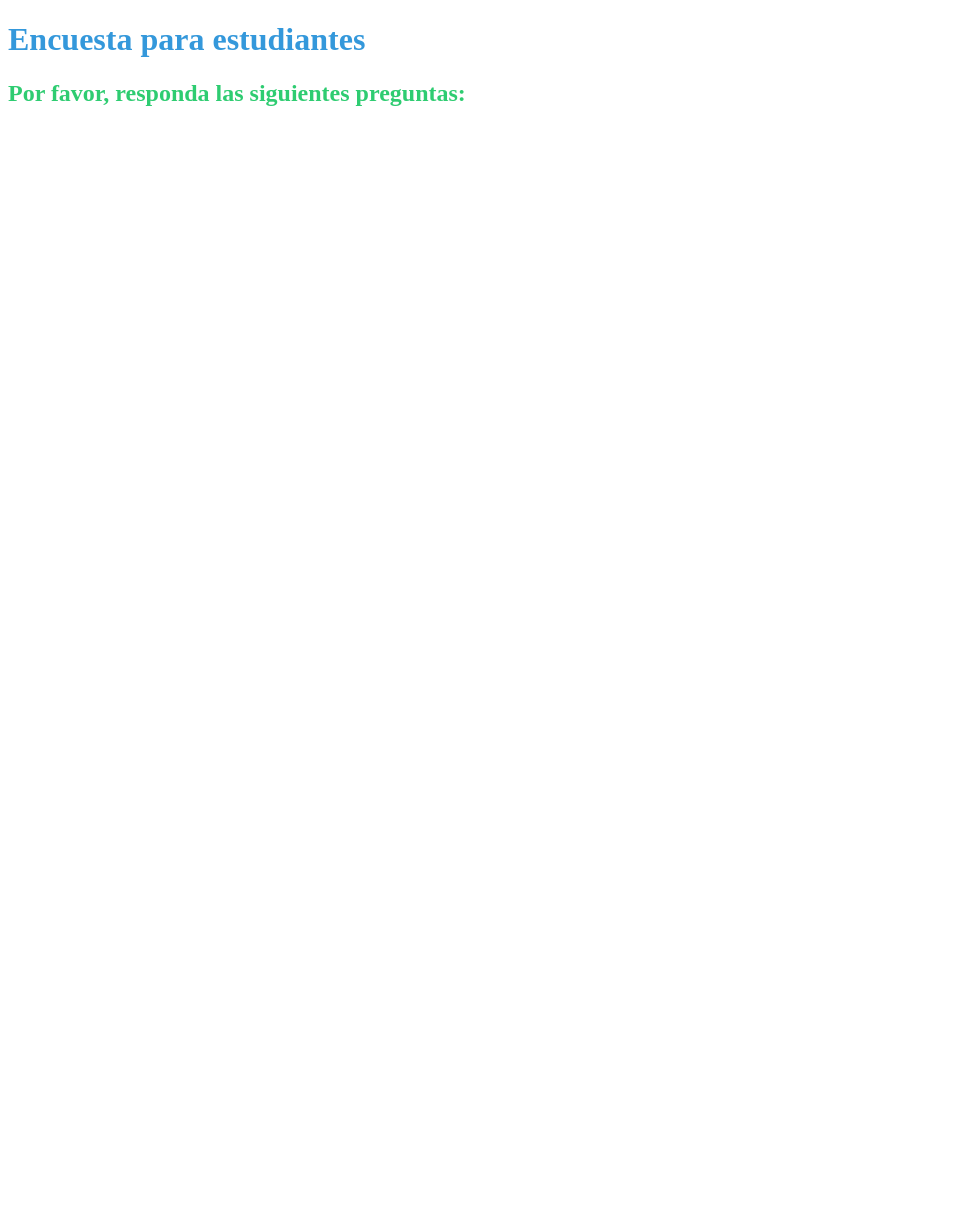
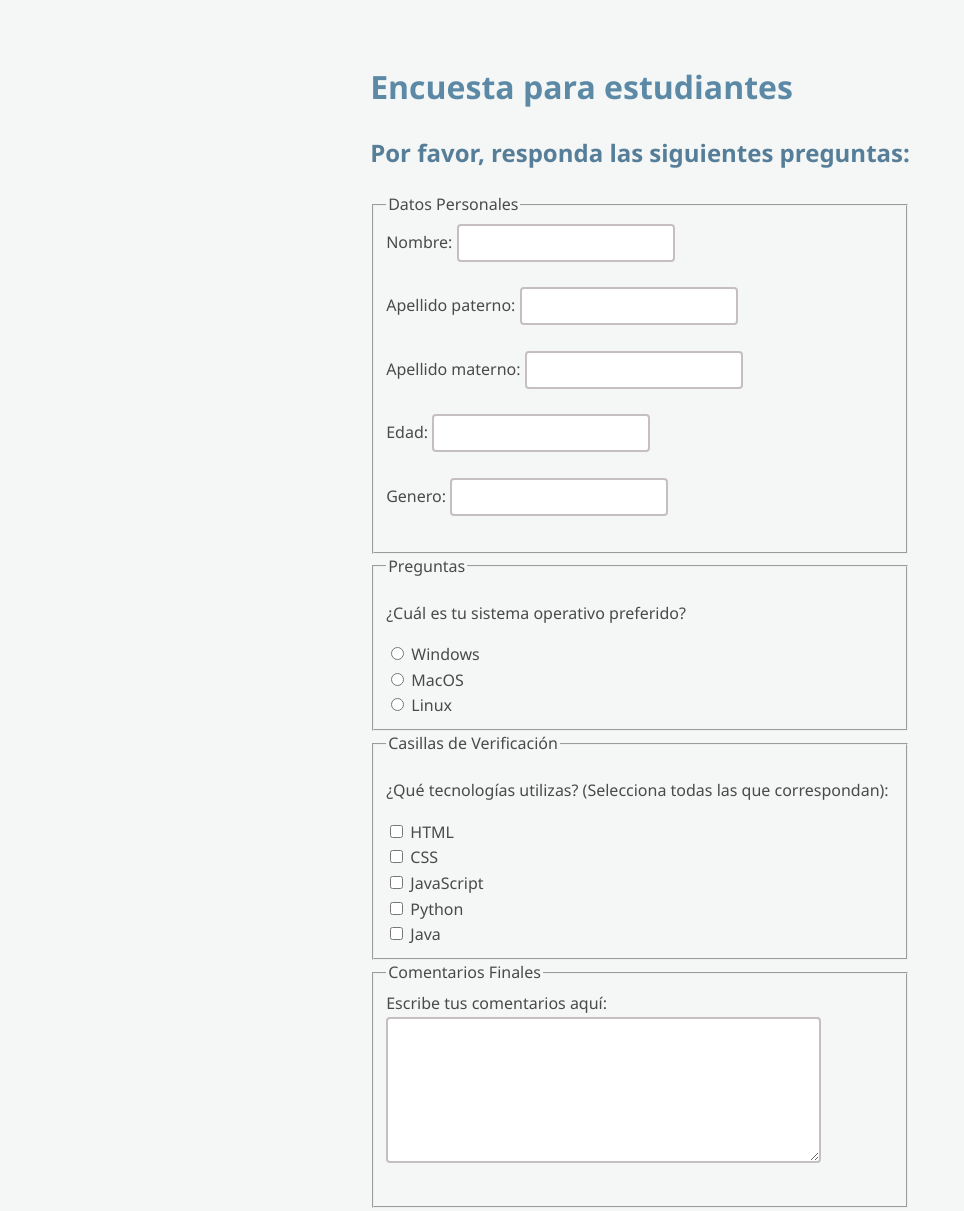
Before and after one commit to Edug86/PractEncuesta, a plain HTML site: page index.html in a window 1280 px wide. Shown: the whole page, without its empty margins (0-964 px from the left). Before the commit the page ends 800 px from the top, so only its background shows below. Drawn offline with Linux system fonts and the light colour scheme.

Commit message:
Prototipo de Encuesta 0

```diff
--- a/css/Styles.css
+++ b/css/Styles.css
@@ -1,7 +1,49 @@
 h1 {
-    color: #3498db; /* Azul para el título principal */
+    font-family: 'Segoe UI', Tahoma, Geneva, Verdana, sans-serif;
+    color: #0e507ca8; /* Azul para el título principal */
 }
 
 h2 {
-    color: #2ecc71; /* Verde para el subtítulo */
+    font-family: 'Segoe UI', Tahoma, Geneva, Verdana, sans-serif;
+    color: #044068a8; /* Verde para el subtítulo */
 }
+.formulario-encuesta input[type="text"],
+.formulario-encuesta input[type="number"],
+.formulario-encuesta textarea {
+    font-family: 'Segoe UI', Tahoma, Geneva, Verdana, sans-serif;
+    border: 2px solid #c5bfbf;
+    border-radius: 4px;
+    padding: 8px;
+    outline: none;
+    /* Transición: suaviza el color de borde, el fondo y la sombra */
+    transition: border-color 0.3s ease, background-color 0.3s ease, box-shadow 0.3s ease;
+}
+
+/* Efecto cuando el usuario hace clic en el campo (Enfoque) */
+.formulario-encuesta input[type="text"]:focus,
+.formulario-encuesta input[type="number"]:focus,
+.formulario-encuesta textarea:focus {
+    font-family: 'Segoe UI', Tahoma, Geneva, Verdana, sans-serif;
+    border-color: #427fc0; /* Azul */
+    background-color: #f7faff; /* Fondo sutilmente azulado */
+    box-shadow: 0 0 8px rgba(69, 126, 187, 0.25); /* Resaltado azulado */
+}
+body {
+    /* TIPOGRAFÍA: de los títulos */
+    font-family: 'Segoe UI', Tahoma, Geneva, Verdana, sans-serif;
+    font-size: 16px;              /* Tamaño de lectura*/
+    line-height: 1.6;             /* Espaciado entre líneas para diferenciar entre teto y texto*/
+
+    /* COLORES: gris claro y texto gris oscuro */
+    background-color: #f4f7f6;    /* Fondo para resaltar el formulario*/
+    color: #4a4a4a;               /* Gris oscuro */
+
+    /* ESPACIADO: Centra el contenido de la pantalla */
+    margin: 0;
+    padding: 40px 20px;
+    display: flex;
+    justify-content: center;
+    align-items: center;
+    min-height: 100vh;
+    box-sizing: border-box;
+}
--- a/index.html
+++ b/index.html
@@ -3,15 +3,49 @@
 <head>
     <meta charset="UTF-8">
     <meta name="viewport" content="width=device-width, initial-scale=1.0">
-    <title>Encuesta</title>
+    <title>Encuesta educativa</title>
     <link rel="stylesheet" href="/css/Styles.css">
 </head>
 <body>
     <div class="contenedor">
         <h1>Encuesta para estudiantes</h1>
         <h2>Por favor, responda las siguientes preguntas:</h2>
-        <form id="encuesta" class="formulario-encuesta"></form>
-        </form>
+        <form id="encuesta" class="formulario-encuesta">
+        <fieldset>
+            <legend>Datos Personales</legend>
+            <label for="name">Nombre:</label>
+            <input type="text" id="name" name="name" required><br><br>
+            <label for="lastName">Apellido paterno:</label>
+            <input type="text" id="lastName" name="lastName" required><br><br>
+            <label for="MothersLastName">Apellido materno:</label>
+            <input type="text" id="MothersLastName" name="MothersLastName" required><br><br>
+            <label for="age">Edad:</label>
+            <input type="number" id="age" name="Edad" required><br><br>
+            <label for="Gender">Genero:</label>
+            <input type="text" id="Gender" name="Genero" required><br><br>
+        </fieldset>
+        <fieldset>
+            <legend>Preguntas</legend>
+            <p>¿Cuál es tu sistema operativo preferido?</p>
+            <label><input type="radio" name="os" value="Windows" required> Windows</label><br>
+            <label><input type="radio" name="os" value="MacOS" required> MacOS</label><br>
+            <label><input type="radio" name="os" value="Linux" required> Linux</label><br>
+        </fieldset>
+        <fieldset>
+            <legend>Casillas de Verificación</legend>
+            <p>¿Qué tecnologías utilizas? (Selecciona todas las que correspondan): </p>
+            <label><input type="checkbox" name="tech" value="html"> HTML</label><br>
+            <label><input type="checkbox" name="tech" value="css"> CSS</label><br>
+            <label><input type="checkbox" name="tech" value="javascript"> JavaScript</label><br>
+            <label><input type="checkbox" name="tech" value="python"> Python</label><br>
+            <label><input type="checkbox" name="tech" value="java"> Java</label><br>
+        </fieldset>
+        <fieldset>
+            <legend>Comentarios Finales</legend>
+            <label for="comments">Escribe tus comentarios aquí:</label><br>
+            <textarea id="comments" name="comments" rows="7" cols="50"></textarea><br><br>
+        </fieldset>
+    </form>
     </div>
 
 </body>
```
